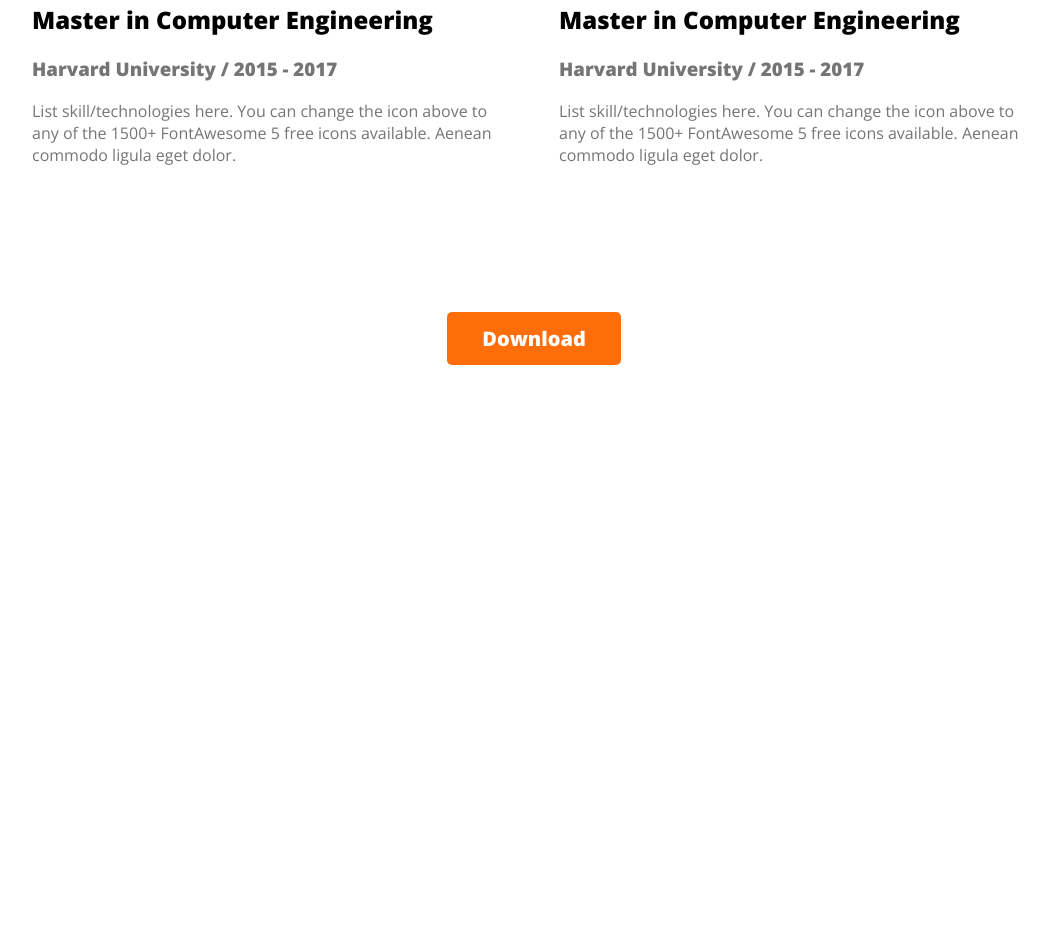
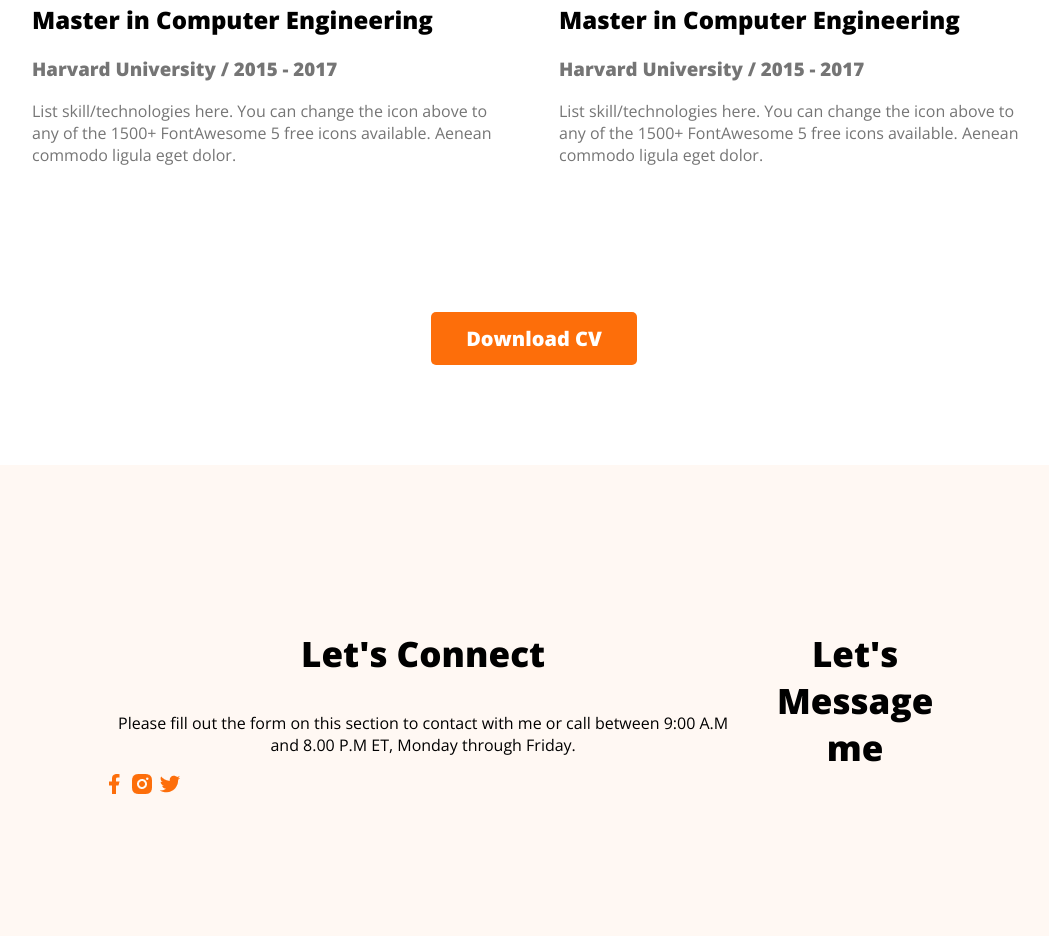
Before and after one commit to Utso-Sarkar/pro_live, a plain HTML site: page index.html in a window 1280 px wide. Shown: the part 2908-3847 px from the top of the page, without its empty margins (106-1155 px from the left). Before the commit the page ends 3281 px from the top, so only its background shows below. Drawn offline with nearby package versions, Linux system fonts and the light colour scheme.

Commit message:
Added something like footer

```diff
--- a/index.html
+++ b/index.html
@@ -158,11 +158,45 @@
     </section>
     <div class="downloadcv">
 
-        <button class="btn-tap">Download</button>
+        <button class="btn-tap">Download CV</button>
     </div>
 
 
 </main>
+<footer>
+
+<div class="footer-item">
+
+<h3 class="section-title">
+ Let's Connect
+</h3>
+<p class="text-des">
+    Please fill out the form on this section to contact with me or call between 9:00 A.M and 8.00 P.M ET, Monday through Friday.
+</p>
+<div class="social-links">
+
+    <a href=""><img src="images/icons/facebook.png" alt=""></a>
+    <a href=""><img src="images/icons/insta.png" alt=""></a>
+    <a href=""><img src="images/icons/twitter.png" alt=""></a>
+</div>
+
+</div>
+<div class="footer-item">
+
+    <h3 class="section-title">
+
+Let's Message me
+
+    </h3>
+</div>
+
+
+
+
+
+
+
+</footer>
 
 </body>
 </html>
--- a/style.css
+++ b/style.css
@@ -134,3 +134,12 @@ line-height: normal;
     text-align: center;
     margin-top: 50px;
 }
+.text-des{
+    text-align: center;
+}
+footer{
+    display: flex;
+    background-color: #FFF8F3;
+    padding: 130px 200px;
+    margin-top: 100px;
+}
```
